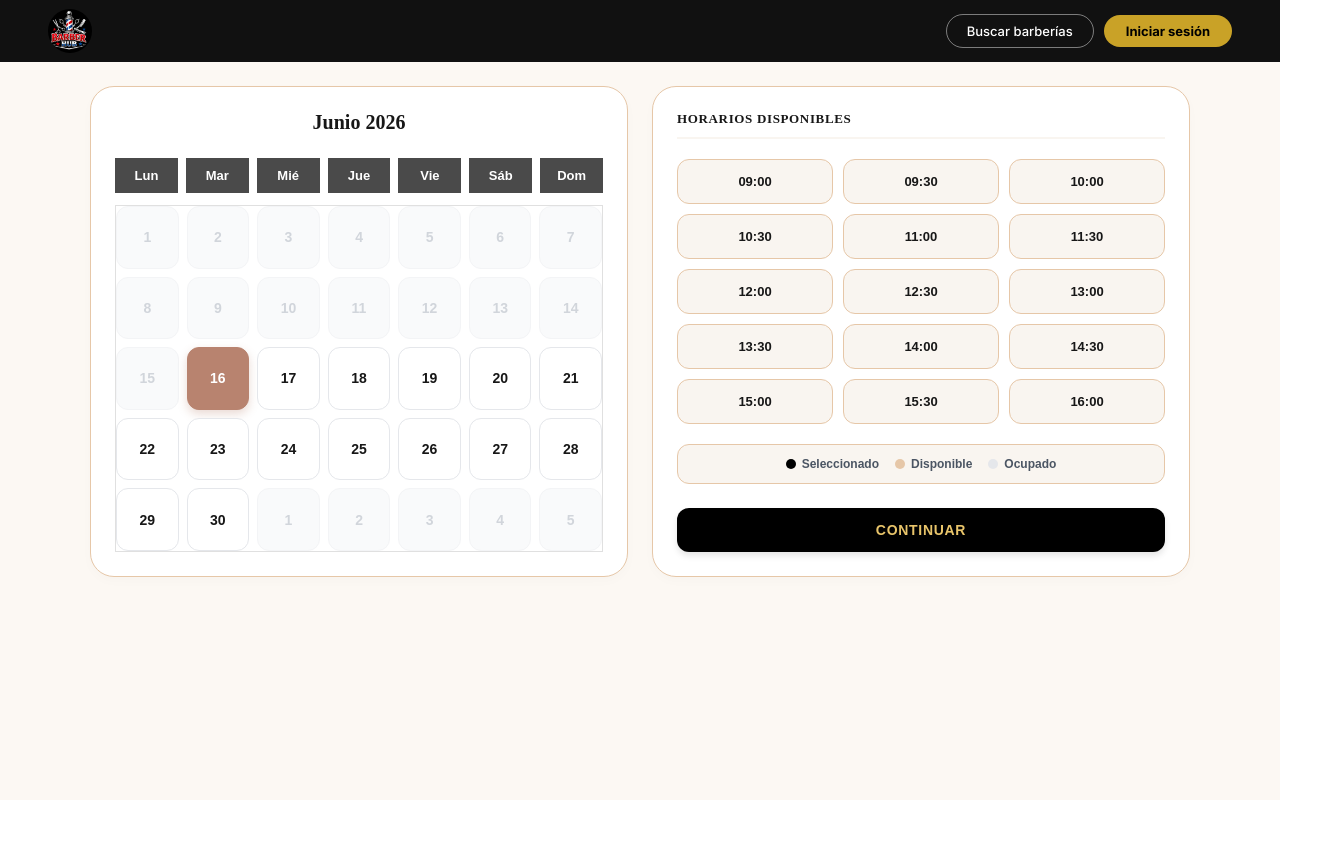
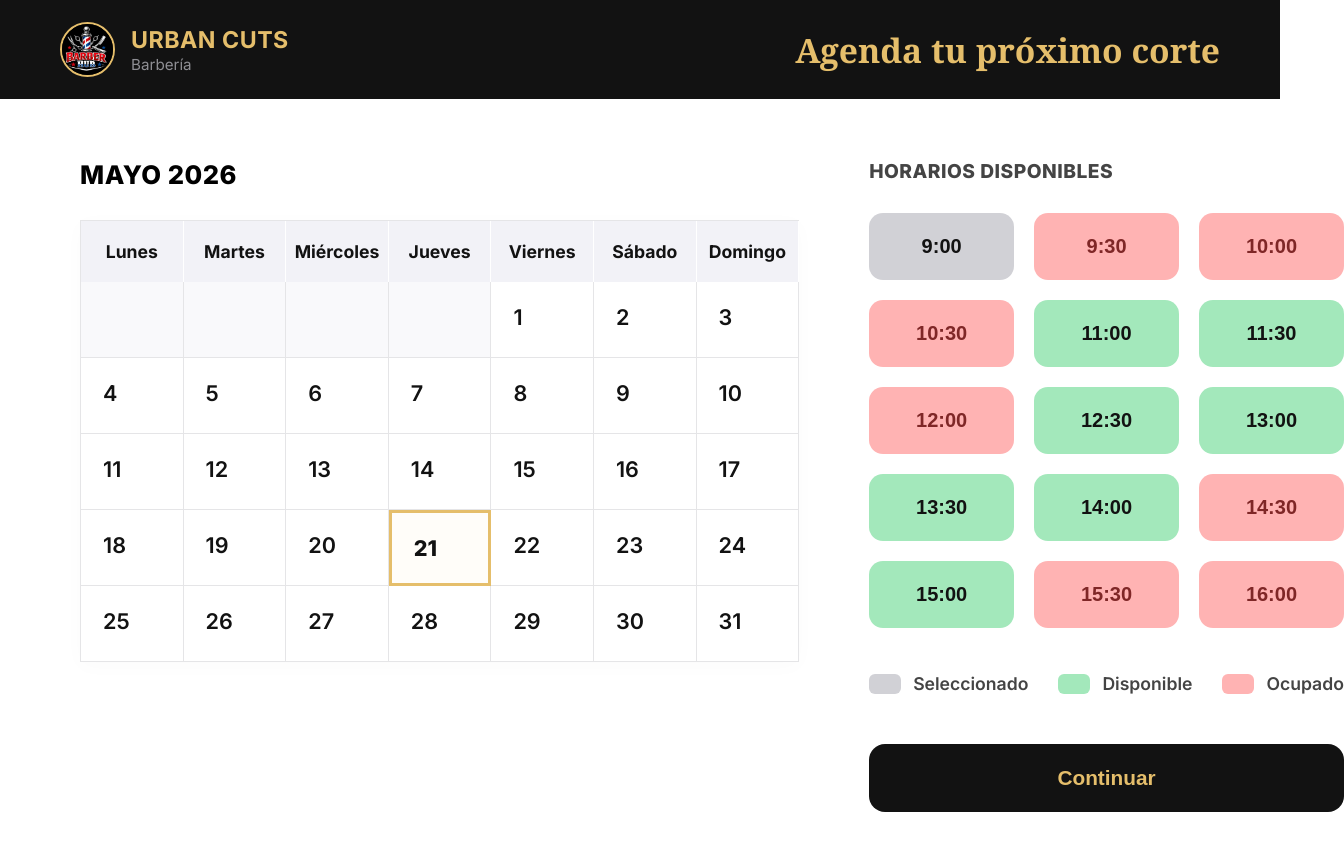
Before and after one commit to Eman-ST/BarberHub, a React (Vite) app in the folder frontend/: page /agenda-local in a window 1280 px wide. Shown: the top 850 px of the page, 1344 px wide, since content can reach past the window. Before the commit the page ends 800 px from the top, so only its background shows below. Built offline with nearby package versions, Linux system fonts and the light colour scheme.

Commit message:
Merge: Se modifico la interfaz de agenda-local

```diff
--- a/frontend/src/pages/agenda-local.jsx
+++ b/frontend/src/pages/agenda-local.jsx
@@ -1,260 +1,149 @@
-import { useMemo, useState } from "react";
-import { useLocation, useNavigate } from "react-router-dom";
-import AppNavbar from "../components/app-navbar";
-import {
-  getBarberiaById,
-  generarSlots,
-  obtenerEstadoSlot,
-} from "../data/barberias";
-import {
-  construirCeldasCalendario,
-  fechaAKey,
-  nombreMesAnio,
-  DIAS_CORTOS,
-} from "../utils/fecha";
+import React, { useState } from "react";
+import { useNavigate } from "react-router-dom";
 import "../styles/agenda-local.css";
-
-// Obtenemos la fecha actual y la limpiamos a las 00:00:00 para comparar correctamente
-const HOY = new Date();
-HOY.setHours(0, 0, 0, 0);
 
 export default function AgendaLocal() {
   const navigate = useNavigate();
-  const { state } = useLocation();
-  const barberia = getBarberiaById(state?.barberiaId ?? "urban-cuts");
 
-  // Fijamos el mes visible al mes actual, ya no necesitamos setMesVisible
-  const mesVisible = useMemo(() => new Date(HOY.getFullYear(), HOY.getMonth(), 1), []);
-  const [fechaSeleccionada, setFechaSeleccionada] = useState(HOY);
-  const [horaSeleccionada, setHoraSeleccionada] = useState(null);
-  const [error, setError] = useState("");
+  // Estado para el día seleccionado (Mayo 2026)
+  const [diaSeleccionado, setDiaSeleccionado] = useState(21);
+  // Estado para la hora seleccionada (Inicia en "9:00" que es disponible)
+  const [horaSeleccionada, setHoraSeleccionada] = useState("9:00");
 
-  const fechaKey = fechaAKey(fechaSeleccionada);
-  const slots = useMemo(() => generarSlots(barberia), [barberia]);
+  // Simulación de los días de Mayo 2026 (Empezando en Viernes 1)
+  const diasMayo = [
+    "", "", "", "", 1, 2, 3,
+    4, 5, 6, 7, 8, 9, 10,
+    11, 12, 13, 14, 15, 16, 17,
+    18, 19, 20, 21, 22, 23, 24,
+    25, 26, 27, 28, 29, 30, 31
+  ];
 
-  const celdas = useMemo(
-    () =>
-      construirCeldasCalendario(
-        mesVisible.getFullYear(),
-        mesVisible.getMonth(),
-      ),
-    [mesVisible],
-  );
+  // Listado de horarios base con sus estados reales de ocupación
+  const horariosBase = [
+    { hora: "9:00", ocupado: false },
+    { hora: "9:30", ocupado: true },
+    { hora: "10:00", ocupado: true },
+    { hora: "10:30", ocupado: true },
+    { hora: "11:00", ocupado: false },
+    { hora: "11:30", ocupado: false },
+    { hora: "12:00", ocupado: true },
+    { hora: "12:30", ocupado: false },
+    { hora: "13:00", ocupado: false },
+    { hora: "13:30", ocupado: false },
+    { hora: "14:00", ocupado: false },
+    { hora: "14:30", ocupado: true },
+    { hora: "15:00", ocupado: false },
+    { hora: "15:30", ocupado: true },
+    { hora: "16:00", ocupado: true },
+  ];
 
-  const seleccionarDia = (fecha) => {
-    setFechaSeleccionada(fecha);
-    setHoraSeleccionada(null);
-    setError("");
-  };
-
-  const seleccionarHora = (hora, estado) => {
-    if (estado === "ocupado") return;
-    setHoraSeleccionada(hora);
-    setError("");
-  };
-
-  const continuar = () => {
-    if (!horaSeleccionada) {
-      setError("Selecciona un horario disponible para continuar.");
-      return;
-    }
+  const handleContinuar = () => {
+    if (!diaSeleccionado || !horaSeleccionada) return;
 
     navigate("/datos-reserva", {
       state: {
-        barberiaId: barberia.id,
-        establecimiento: barberia.nombre,
-        servicio: barberia.servicioDefault,
-        precio: barberia.precioEstimado,
-        moneda: barberia.moneda,
-        fecha: fechaKey,
+        fecha: `2026-05-${diaSeleccionado.toString().padStart(2, "0")}`,
         hora: horaSeleccionada,
-      },
+        barberiaId: "urban-cuts",
+        establecimiento: "URBAN CUTS"
+      }
     });
   };
 
-  const mismaFecha = (a, b) => fechaAKey(a) === fechaAKey(b);
+  return (
+    <div className="al-page-container">
+      {/* Encabezado Superior */}
+      <header className="al-main-header">
+        <div className="al-brand-info">
+          <img src="/barberhublogo.jpg" alt="Logo" className="al-barber-logo" />
+          <div className="al-brand-text">
+            <h2>URBAN CUTS</h2>
+            <span>Barbería</span>
+          </div>
+        </div>
+        <h1 className="al-header-title">Agenda tu próximo corte</h1>
+      </header>
 
-  // ── PALETAS DE ESTILO DINÁMICAS ──────────────────────────────────────────
-  const obtenerEstiloDia = (fecha, fueraDeMes, seleccionado, esPasado) => {
-    let baseStyle = {
-      width: '100%',
-      aspectRatio: '1',
-      backgroundColor: '#fff',
-      border: '1px solid #f3f4f6',
-      borderRadius: '12px',
-      fontSize: '14px',
-      fontWeight: '600',
-      color: '#171717',
-      cursor: 'pointer',
-      display: 'flex',
-      alignItems: 'center',
-      justifyContent: 'center',
-      transition: 'all 0.2s'
-    };
+      {/* Contenido Principal */}
+      <main className="al-content-layout">
 
-    if (fueraDeMes || esPasado) {
-      baseStyle.color = '#d1d5db';
-      baseStyle.backgroundColor = '#f9fafb';
-      baseStyle.cursor = 'not-allowed';
-      baseStyle.border = '1px solid #f3f4f6';
-    } else if (seleccionado) {
-      baseStyle.backgroundColor = '#b8836f';
-      baseStyle.color = '#fff';
-      baseStyle.border = '1px solid #b8836f';
-      baseStyle.boxShadow = '0 4px 10px rgba(184, 131, 111, 0.3)';
-    } else {
-      // Hover ligero para días disponibles (se aplica mejor con CSS puro, pero el default funciona)
-      baseStyle.border = '1px solid #e5e7eb';
-    }
+        {/* Columna Izquierda: Calendario */}
+        <section className="al-calendar-section">
+          <h3 className="al-month-title">MAYO 2026</h3>
 
-    return baseStyle;
-  };
+          <div className="al-calendar-grid">
+            {["Lunes", "Martes", "Miércoles", "Jueves", "Viernes", "Sábado", "Domingo"].map((d) => (
+              <div key={d} className="al-weekday-header">{d}</div>
+            ))}
 
-  const obtenerEstiloSlot = (estado) => {
-    let baseStyle = {
-      backgroundColor: '#f9f5f0',
-      color: '#171717',
-      fontWeight: 'bold',
-      fontSize: '13px',
-      padding: '14px 4px',
-      borderRadius: '12px',
-      border: '1px solid #e6c7a8',
-      cursor: 'pointer',
-      transition: 'all 0.2s',
-      width: '100%'
-    };
+            {diasMayo.map((dia, index) => {
+              if (dia === "") return <div key={`empty-${index}`} className="al-day-cell empty"></div>;
 
-    if (estado === 'seleccionado') {
-      baseStyle.backgroundColor = '#000';
-      baseStyle.color = '#e8c46a';
-      baseStyle.border = '1px solid #000';
-      baseStyle.boxShadow = '0 4px 6px rgba(0,0,0,0.1)';
-    } else if (estado === 'ocupado') {
-      baseStyle.backgroundColor = '#f3f4f6';
-      baseStyle.color = '#9ca3af';
-      baseStyle.border = '1px solid #e5e7eb';
-      baseStyle.cursor = 'not-allowed';
-      baseStyle.textDecoration = 'line-through';
-    }
-    return baseStyle;
-  };
-
+              const esSeleccionado = diaSeleccionado === dia;
               return (
-    <div className="ag-page" style={{ backgroundColor: '#fcf8f3', minHeight: '100vh', paddingBottom: '40px', fontFamily: 'sans-serif' }}>
-      <AppNavbar />
-
-      <main className="ag-main" style={{ maxWidth: '1280px', margin: '24px auto 0 auto', padding: '0 16px' }}>
-        <div className="ag-layout" style={{ display: 'flex', flexWrap: 'wrap', gap: '24px', alignItems: 'flex-start' }}>
-
-          {/* SECCIÓN 1: CALENDARIO */}
-          <section className="ag-calendar-section" aria-label="Calendario" style={{ flex: '1 1 45%', minWidth: '320px', backgroundColor: '#fff', border: '1px solid #e6c7a8', padding: '24px', borderRadius: '24px', boxShadow: '0 4px 12px rgba(0,0,0,0.02)' }}>
-            <div className="ag-month-header" style={{ display: 'flex', justifyContent: 'center', alignItems: 'center', marginBottom: '24px' }}>
-              <h2 className="ag-month-title" style={{ fontSize: '20px', fontWeight: '900', color: '#171717', margin: 0, fontFamily: 'serif', textTransform: 'capitalize' }}>
-                {nombreMesAnio(mesVisible)}
-              </h2>
-            </div>
-
-            <div className="ag-weekdays" style={{ display: 'grid', gridTemplateColumns: 'repeat(7, 1fr)', gap: '8px', textAlign: 'center', marginBottom: '12px', fontWeight: 'bold', fontSize: '12px', color: '#b8836f' }}>
-              {DIAS_CORTOS.map((dia) => (
-                <div key={dia} className="ag-weekday">
+                <div
+                  key={`dia-${dia}`}
+                  className={`al-day-cell ${esSeleccionado ? "active" : ""}`}
+                  onClick={() => setDiaSeleccionado(dia)}
+                >
                   {dia}
                 </div>
-              ))}
-            </div>
-
-            <div className="ag-days-grid" style={{ display: 'grid', gridTemplateColumns: 'repeat(7, 1fr)', gap: '8px' }}>
-              {celdas.map(({ fecha, fueraDeMes }) => {
-                const seleccionado = mismaFecha(fecha, fechaSeleccionada);
-                // Bloqueamos días pasados además de los que están fuera del mes
-                const esPasado = fecha < HOY;
-                const deshabilitado = fueraDeMes || esPasado;
-
-                return (
-                  <button
-                    key={fechaAKey(fecha)}
-                    type="button"
-                    disabled={deshabilitado}
-                    className={[
-                      "ag-day",
-                      fueraDeMes && "ag-day--outside",
-                      seleccionado && "ag-day--selected",
-                    ]
-                      .filter(Boolean)
-                      .join(" ")}
-                    onClick={() => {
-                      if (!deshabilitado) seleccionarDia(fecha);
-                    }}
-                    style={obtenerEstiloDia(fecha, fueraDeMes, seleccionado, esPasado)}
-                  >
-                    {fecha.getDate()}
-                  </button>
               );
             })}
           </div>
         </section>
 
-          {/* SECCIÓN 2: HORARIOS */}
-          <section className="ag-slots-section" aria-label="Horarios disponibles" style={{ flex: '1 1 45%', minWidth: '320px', backgroundColor: '#fff', border: '1px solid #e6c7a8', padding: '24px', borderRadius: '24px', boxShadow: '0 4px 12px rgba(0,0,0,0.02)' }}>
-            <h3 className="ag-slots-title" style={{ fontSize: '13px', fontWeight: '900', color: '#171717', letterSpacing: '0.05em', marginBottom: '20px', fontFamily: 'serif', textTransform: 'uppercase', borderBottom: '2px solid #f9f5f0', paddingBottom: '10px' }}>
-              HORARIOS DISPONIBLES
-            </h3>
+        {/* Columna Derecha: Horarios Disponibles */}
+        <section className="al-hours-section">
+          <h3 className="al-hours-title">HORARIOS DISPONIBLES</h3>
 
-            <div className="ag-slots-grid" style={{ display: 'grid', gridTemplateColumns: 'repeat(3, 1fr)', gap: '10px', marginBottom: '20px' }}>
-              {slots.map((hora) => {
-                const estado = obtenerEstadoSlot(
-                  barberia,
-                  fechaKey,
-                  hora,
-                  horaSeleccionada,
-                );
+          <div className="al-hours-grid">
+            {horariosBase.map((item) => {
+              const esElSeleccionadoActual = horaSeleccionada === item.hora;
+
+              // Definición dinámica de clases según tus reglas:
+              let claseEstado = "disponible"; // Por defecto Verde
+              if (item.ocupado) {
+                claseEstado = "ocupado"; // Rojo estático
+              } else if (esElSeleccionadoActual) {
+                claseEstado = "seleccionado"; // El disponible activo se vuelve Gris
+              }
+
               return (
                 <button
-                    key={hora}
-                    type="button"
-                    className={`ag-slot ag-slot--${estado}`}
-                    disabled={estado === "ocupado"}
-                    onClick={() => seleccionarHora(hora, estado)}
-                    style={obtenerEstiloSlot(estado)}
+                  key={item.hora}
+                  className={`al-hour-btn ${claseEstado}`}
+                  disabled={item.ocupado}
+                  onClick={() => setHoraSeleccionada(item.hora)}
                 >
-                    {hora}
+                  {item.hora}
                 </button>
               );
             })}
           </div>
 
-            {/* Referencias/Leyenda de estados */}
-            <div className="ag-legend" style={{ display: 'flex', justifyContent: 'center', gap: '16px', marginBottom: '24px', padding: '12px', backgroundColor: '#f9f5f0', borderRadius: '12px', border: '1px solid #e6c7a8' }}>
-              <span className="ag-legend-item" style={{ display: 'flex', alignItems: 'center', gap: '6px', fontSize: '12px', fontWeight: 'bold', color: '#4b5563' }}>
-                <i className="ag-legend-dot ag-legend-dot--selected" style={{ width: '10px', height: '10px', borderRadius: '50%', backgroundColor: '#000' }} />
-                Seleccionado
-              </span>
-              <span className="ag-legend-item" style={{ display: 'flex', alignItems: 'center', gap: '6px', fontSize: '12px', fontWeight: 'bold', color: '#4b5563' }}>
-                <i className="ag-legend-dot ag-legend-dot--available" style={{ width: '10px', height: '10px', borderRadius: '50%', backgroundColor: '#e6c7a8' }} />
-                Disponible
-              </span>
-              <span className="ag-legend-item" style={{ display: 'flex', alignItems: 'center', gap: '6px', fontSize: '12px', fontWeight: 'bold', color: '#4b5563' }}>
-                <i className="ag-legend-dot ag-legend-dot--occupied" style={{ width: '10px', height: '10px', borderRadius: '50%', backgroundColor: '#e5e7eb' }} />
-                Ocupado
-              </span>
+          {/* Código de Colores / Leyenda */}
+          <div className="al-legend-box">
+            <div className="al-legend-item">
+              <span className="al-dot legend-seleccionado"></span>
+              <span>Seleccionado</span>
+            </div>
+            <div className="al-legend-item">
+              <span className="al-dot legend-disponible"></span>
+              <span>Disponible</span>
+            </div>
+            <div className="al-legend-item">
+              <span className="al-dot legend-ocupado"></span>
+              <span>Ocupado</span>
+            </div>
           </div>
 
-            {error && (
-              <p className="ag-error" style={{ color: '#dc2626', fontSize: '13px', fontWeight: 'bold', backgroundColor: '#fef2f2', border: '1px solid #fca5a5', padding: '10px 14px', borderRadius: '10px', marginBottom: '16px', textAlign: 'center', margin: '0 0 16px 0' }}>
-                {error}
-              </p>
-            )}
-
-            <button
-              type="button"
-              className="ag-btn-continuar"
-              onClick={continuar}
-              style={{ width: '100%', backgroundColor: '#000', color: '#e8c46a', padding: '14px 0', borderRadius: '12px', fontWeight: 'bold', border: 'none', cursor: 'pointer', fontSize: '14px', boxShadow: '0 4px 6px rgba(0,0,0,0.1)', textTransform: 'uppercase', letterSpacing: '0.05em' }}
-            >
+          <button className="al-btn-submit" onClick={handleContinuar}>
             Continuar
           </button>
         </section>
 
-        </div>
       </main>
     </div>
   );
--- a/frontend/src/styles/agenda-local.css
+++ b/frontend/src/styles/agenda-local.css
@@ -1,247 +1,236 @@
-.ag-page {
+.al-page-container {
   min-height: 100vh;
-  background: #ffffff;
+  background-color: #ffffff;
+  display: flex;
+  flex-direction: column;
   font-family: "Inter", system-ui, sans-serif;
 }
 
-.ag-main {
-  padding: 40px 48px 56px;
+/* ==========================================================================
+   1. ENCABEZADO SUPERIOR
+   ========================================================================== */
+.al-main-header {
+  background-color: #121212;
+  padding: 22px 60px; /* Más espaciado */
+  display: flex;
+  justify-content: space-between;
+  align-items: center;
+  color: #ffffff;
 }
 
-.ag-layout {
-  display: grid;
-  grid-template-columns: 1fr 1fr;
-  gap: 48px;
-  max-width: 1100px;
-  margin: 0 auto;
-  align-items: start;
+.al-brand-info {
+  display: flex;
+  align-items: center;
+  gap: 16px;
 }
 
-/* ── Calendario ── */
-.ag-calendar-section {
-  width: 100%;
+.al-barber-logo {
+  width: 55px;
+  height: 55px;
+  border-radius: 50%;
+  border: 2px solid #e5be6b;
+  object-fit: cover;
 }
 
-.ag-month-header {
-  display: flex;
-  align-items: center;
-  justify-content: space-between;
-  margin-bottom: 16px;
+.al-brand-text h2 {
+  font-size: 1.45rem;
+  font-weight: 700;
+  color: #e5be6b;
+  margin: 0;
+  letter-spacing: 0.5px;
 }
 
-.ag-month-title {
-  font-size: 22px;
-  font-weight: 500;
-  color: #9a9a9a;
-  flex: 1;
-  text-align: center;
+.al-brand-text span {
+  font-size: 0.95rem;
+  color: #8e8e93;
 }
 
-.ag-month-nav {
-  width: 36px;
-  height: 36px;
-  border: none;
-  background: transparent;
-  color: #666;
-  font-size: 28px;
-  line-height: 1;
-  cursor: pointer;
-  border-radius: 8px;
-  transition: background 0.15s;
+.al-header-title {
+  font-family: Georgia, "Times New Roman", serif;
+  font-size: 2.1rem; /* Título principal más grande */
+  font-weight: 600;
+  color: #e5be6b;
+  margin: 0;
 }
 
-.ag-month-nav:hover {
-  background: #f0f0f0;
+/* ==========================================================================
+   2. LAYOUT MAXIMIZADO (Contenedor más grande)
+   ========================================================================== */
+.al-content-layout {
+  flex: 1;
+  display: grid;
+  grid-template-columns: 1.3fr 0.7fr; /* Más peso visual al calendario */
+  gap: 70px; /* Mayor separación entre columnas */
+  padding: 60px 80px; /* Más margen interno general */
+  max-width: 1600px; /* Expandido para pantallas grandes */
+  width: 100%;
+  margin: 0 auto;
+  box-sizing: border-box;
 }
 
-.ag-weekdays {
+.al-month-title {
+  font-size: 1.6rem; /* Título de MAYO 2026 notablemente más grande */
+  font-weight: 800;
+  color: #000000;
+  margin: 0 0 30px 0;
+  letter-spacing: 0.5px;
+}
+
+.al-hours-title {
+  font-size: 1.2rem; /* Título de horarios más grande */
+  font-weight: 800;
+  color: #444444;
+  margin: 0 0 30px 0;
+  letter-spacing: 0.5px;
+}
+
+/* ==========================================================================
+   3. CALENDARIO GIGANTE
+   ========================================================================== */
+.al-calendar-grid {
   display: grid;
   grid-template-columns: repeat(7, 1fr);
-  gap: 2px;
-  margin-bottom: 4px;
+  border-top: 1px solid #e5e5e7;
+  border-left: 1px solid #e5e5e7;
+  box-shadow: 0 4px 20px rgba(0, 0, 0, 0.02); /* Sutil relieve */
 }
 
-.ag-weekday {
+.al-weekday-header {
+  background-color: #f2f2f7;
+  padding: 20px 5px; /* Más alto */
+  font-size: 1.1rem; /* Texto de días más legible */
+  font-weight: 700;
+  color: #121212;
   text-align: center;
-  padding: 10px 4px;
-  font-size: 13px;
-  font-weight: 600;
-  color: #fff;
-  background: #4a4a4a;
+  border-right: 1px solid #ffffff;
 }
 
-.ag-days-grid {
-  display: grid;
-  grid-template-columns: repeat(7, 1fr);
-  gap: 2px;
-  border: 1px solid #e0e0e0;
+.al-day-cell {
+  aspect-ratio: 1.35 / 1; /* Celdas rectangulares masivas y espaciosas */
+  padding: 22px; /* Mayor espacio interior para los números */
+  font-size: 1.35rem; /* Números del calendario grandes y claros */
+  font-weight: 600;
+  color: #121212;
+  border-right: 1px solid #e5e5e7;
+  border-bottom: 1px solid #e5e5e7;
+  cursor: pointer;
+  transition: all 0.15s ease;
 }
 
-.ag-day {
-  aspect-ratio: 1;
-  min-height: 52px;
-  border: 1px solid #e8e8e8;
-  background: #fff;
-  font-family: inherit;
-  font-size: 15px;
-  font-weight: 500;
-  color: #222;
-  cursor: pointer;
-  transition: background 0.15s, box-shadow 0.15s;
+.al-day-cell:hover:not(.empty) {
+  background-color: #f5f5f7;
 }
 
-.ag-day:hover:not(.ag-day--outside) {
-  background: #faf6ee;
+.al-day-cell.active {
+  background-color: #fffdf9;
+  border: 3px solid #e5be6b; /* Borde de selección más grueso */
+  font-weight: 800;
 }
 
-.ag-day--outside {
-  background: #f0f0f0;
-  color: #b0b0b0;
+.al-day-cell.empty {
+  background-color: #f9f9fb;
+  cursor: default;
 }
 
-.ag-day--selected {
-  box-shadow: inset 0 0 0 2px #c9a227;
-  background: #fffef8;
-  font-weight: 700;
+/* ==========================================================================
+   4. CONTROL DE HORARIOS (Botones ampliados)
+   ========================================================================== */
+.al-hours-grid {
+  display: grid;
+  grid-template-columns: repeat(3, 1fr);
+  gap: 20px; /* Más separación entre botones */
+  margin-bottom: 45px;
 }
 
-/* ── Horarios ── */
-.ag-slots-section {
-  display: flex;
-  flex-direction: column;
+.al-hour-btn {
+  padding: 22px 12px; /* Botones de hora más altos y cómodos */
+  font-size: 1.25rem; /* Texto de horas más grande */
+  font-weight: 700;
+  border: none;
+  border-radius: 14px;
+  cursor: pointer;
+  transition: all 0.2s ease;
+  text-align: center;
+  box-shadow: none !important;
 }
 
-.ag-slots-title {
-  font-size: 12px;
-  font-weight: 600;
-  letter-spacing: 1.2px;
-  color: #9a9a9a;
-  text-transform: uppercase;
-  margin-bottom: 20px;
+/* VERDE = Disponible */
+.al-hour-btn.disponible {
+  background-color: #a3e8bb;
+  color: #121212;
 }
 
-.ag-slots-grid {
-  display: grid;
-  grid-template-columns: repeat(3, 1fr);
-  gap: 10px;
-  margin-bottom: 24px;
+.al-hour-btn.disponible:hover {
+  background-color: #8cd9a7;
+  transform: translateY(-2px);
 }
 
-.ag-slot {
-  padding: 12px 8px;
-  border-radius: 10px;
-  border: none;
-  font-family: inherit;
-  font-size: 14px;
-  font-weight: 600;
-  cursor: pointer;
-  transition: transform 0.12s, opacity 0.12s;
+/* GRIS = Seleccionado actualmente */
+.al-hour-btn.seleccionado {
+  background-color: #d1d1d6;
+  color: #121212;
+  cursor: default;
 }
 
-.ag-slot--disponible {
-  background: #b8b8b8;
-  color: #fff;
-}
-
-.ag-slot--disponible:hover {
-  background: #a8a8a8;
-  transform: translateY(-1px);
-}
-
-.ag-slot--seleccionado {
-  background: #c9a227;
-  color: #000;
-}
-
-.ag-slot--ocupado {
-  background: #111;
-  color: #fff;
+/* ROJO = Ocupado estático */
+.al-hour-btn.ocupado {
+  background-color: #ffb3b3;
+  color: #7f2727;
   cursor: not-allowed;
   opacity: 1;
 }
 
-.ag-legend {
+/* Leyenda de Código de Colores */
+.al-legend-box {
   display: flex;
-  flex-wrap: wrap;
-  gap: 20px;
-  margin-bottom: 28px;
-  font-size: 13px;
-  color: #666;
+  gap: 30px;
+  margin-bottom: 50px;
+  font-size: 1.1rem; /* Texto de leyenda más grande */
+  font-weight: 600;
+  color: #444444;
 }
 
-.ag-legend-item {
+.al-legend-item {
   display: flex;
   align-items: center;
-  gap: 8px;
+  gap: 12px;
 }
 
-.ag-legend-dot {
-  width: 14px;
-  height: 14px;
-  border-radius: 4px;
+.al-dot {
+  width: 32px; /* Indicadores de color más grandes */
+  height: 20px;
+  border-radius: 6px;
   display: inline-block;
 }
 
-.ag-legend-dot--selected {
-  background: #c9a227;
+.legend-seleccionado { background-color: #d1d1d6; }
+.legend-disponible { background-color: #a3e8bb; }
+.legend-ocupado { background-color: #ffb3b3; }
+
+/* Botón de envío inferior masivo */
+.al-btn-submit {
+  width: 100%;
+  padding: 22px; /* Botón de continuar más imponente */
+  background-color: #121212;
+  border: none;
+  border-radius: 16px;
+  color: #e5be6b;
+  font-size: 1.3rem;
+  font-weight: 700;
+  cursor: pointer;
+  transition: all 0.2s ease;
 }
 
-.ag-legend-dot--available {
-  background: #b8b8b8;
+.al-btn-submit:hover {
+  background-color: #252525;
+  transform: translateY(-2px);
 }
 
-.ag-legend-dot--occupied {
-  background: #111;
-}
-
-.ag-error {
-  font-size: 13px;
-  color: #c44;
-  margin-bottom: 12px;
-}
-
-.ag-btn-continuar {
-  align-self: flex-end;
-  margin-left: auto;
-  min-width: 200px;
-  padding: 14px 48px;
-  border: none;
-  border-radius: 10px;
-  background: #111;
-  color: #c9a227;
-  font-family: inherit;
-  font-size: 16px;
-  font-weight: 700;
-  cursor: pointer;
-  transition: background 0.2s;
-}
-
-.ag-btn-continuar:hover {
-  background: #222;
-}
-
-@media (max-width: 900px) {
-  .ag-main {
-    padding: 28px 20px 40px;
-  }
-
-  .ag-layout {
+/* Responsive */
+@media (max-width: 1150px) {
+  .al-content-layout {
     grid-template-columns: 1fr;
-    gap: 36px;
-  }
-
-  .ag-btn-continuar {
-    width: 100%;
+    gap: 50px;
+    padding: 40px 30px;
   }
 }
-
-@media (max-width: 480px) {
-  .ag-slots-grid {
-    grid-template-columns: repeat(2, 1fr);
-  }
-
-  .ag-day {
-    min-height: 44px;
-    font-size: 13px;
-  }
-}
```
Lines whose indentation alone changed are shown as unchanged.
